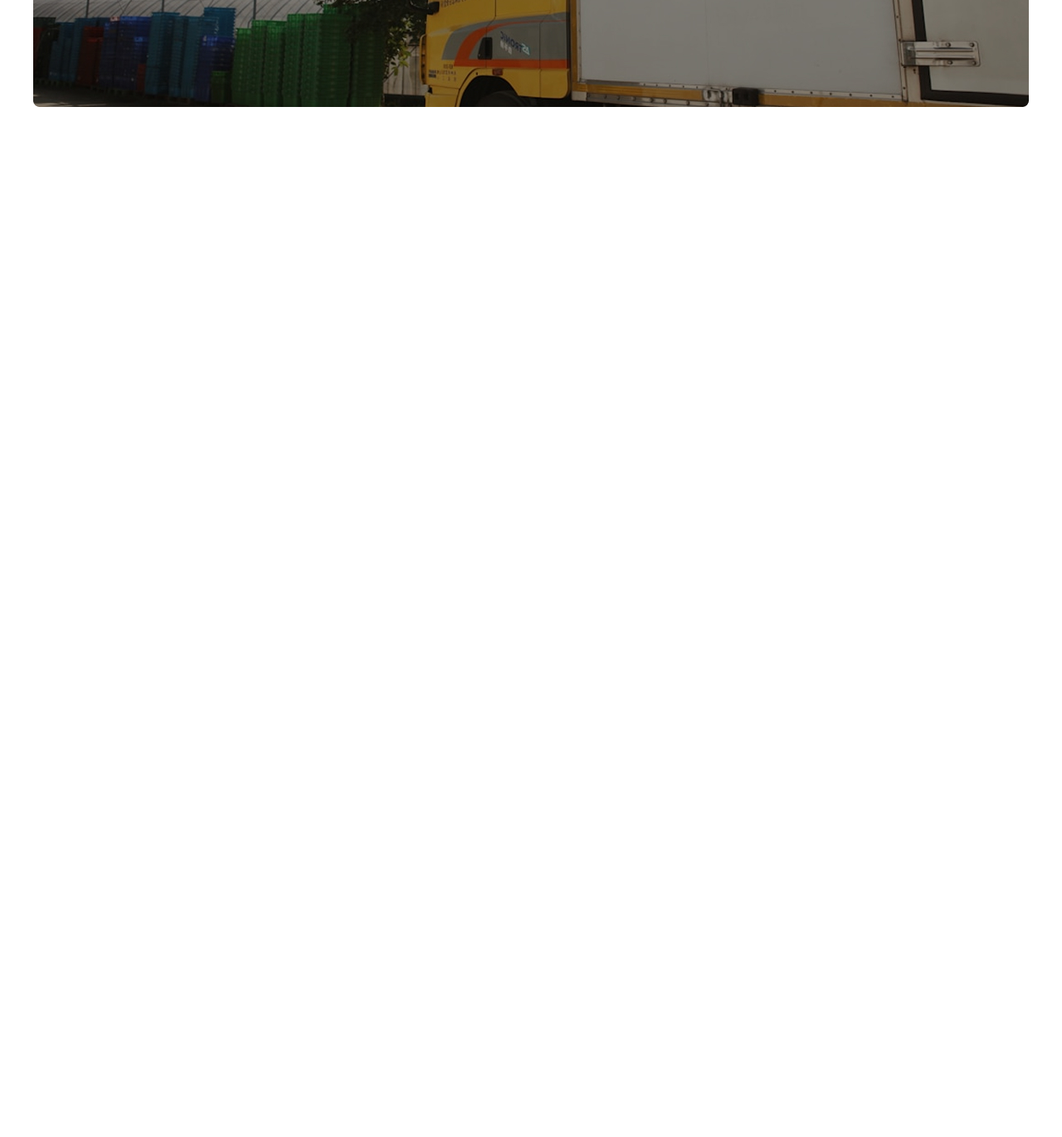
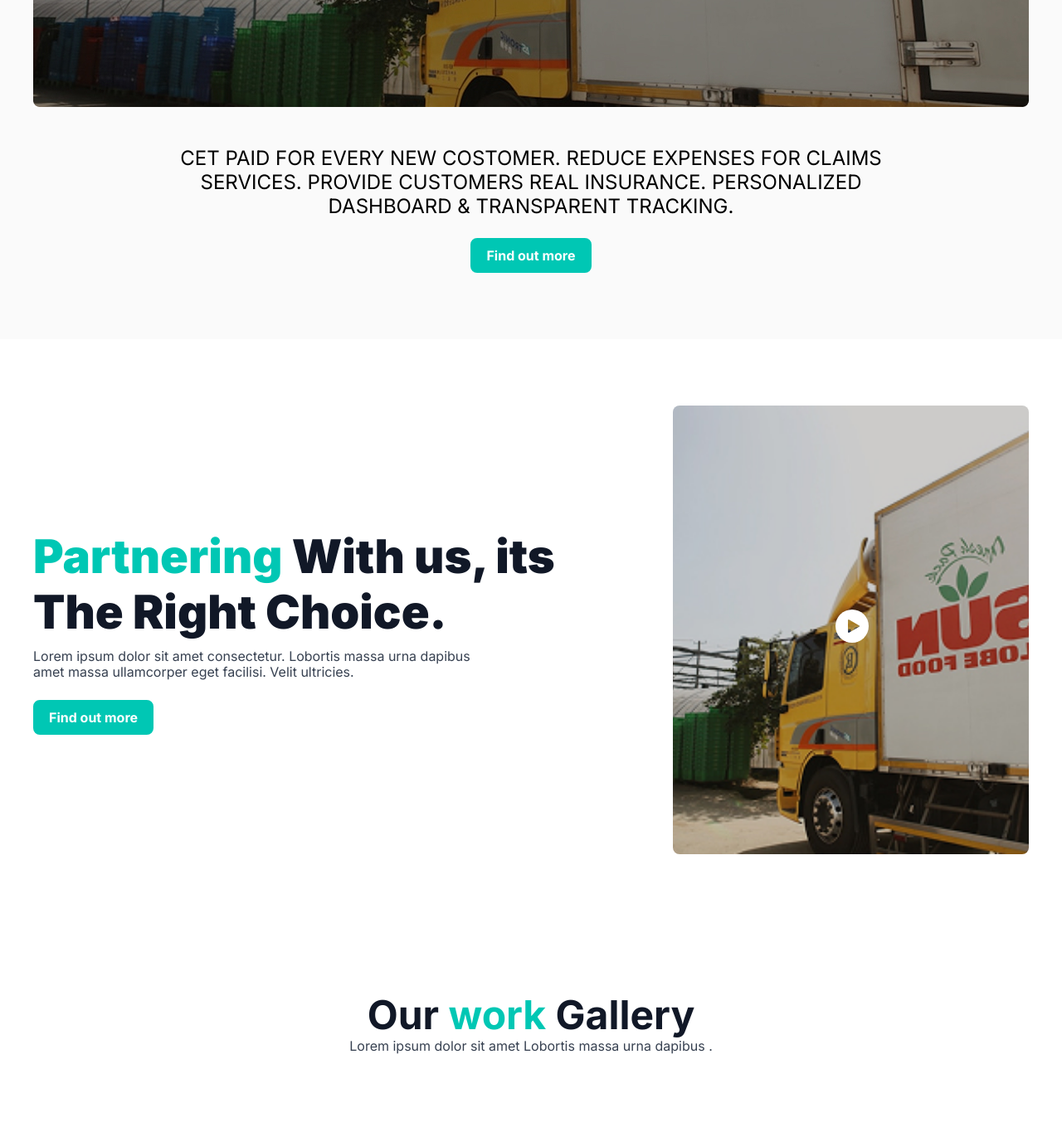
Before and after one commit to onlyMazhar/villi_teach, a plain HTML site: page index.html in a window 1280 px wide. Shown: the part 3100-4471 px from the top of the page at 83% size. Before the commit the page ends 3309 px from the top, so only its background shows below. Drawn offline with Linux system fonts and the light colour scheme.

Commit message:
gallery work ongoing

```diff
--- a/assets/CSS/index.css
+++ b/assets/CSS/index.css
@@ -79,7 +79,8 @@
 .flex {
     display: flex;
 }
-.margin-auto{
+
+.margin-auto {
     margin: 0 auto;
 }
 
@@ -304,10 +305,10 @@
 
 
 /* ===== Affiliate Section Style ===== */
-.affiliate_container{
-display: flex;
-flex-direction: column;
-justify-content: center;
+.affiliate_container {
+    display: flex;
+    flex-direction: column;
+    justify-content: center;
 }
 
 .affiliate_heading {
@@ -354,28 +355,97 @@
 }
 
 /* ===== Get Paid For Customer ===== */
-.get_paid> h4,
-.get_paid >p{
+.section_bg {
+    background-color: #FAFAFA;
+    padding: 80px 0;
+}
+
+.get_paid>h4,
+.get_paid>p {
     width: 750px;
     margin: 0 auto;
     color: var(--white);
 }
-.get_paid> h4{
+
+.get_paid>h4 {
     padding: 80px 0 24px;
     font-size: 1.5rem;
-    font-weight: 500;
+    font-weight: 400;
 }
 
-.get_paid{
+.get_paid {
     background-image: url('../images/solar_play-bold.jpg');
     height: 519px;
+    text-align: center;
+}
+
+.get_paid_second {
     text-align: center;
 
 
 }
 
+.get_paid_second h4 {
+    font-size: 1.5rem;
+    font-weight: 400;
+    width: 930px;
+    margin: 0 auto;
+    padding: 48px 0 24px;
+}
+
+/* ===== Partner Section Styles */
+.partner_section {
+    display: flex;
+    gap: 48px;
+    flex-direction: row;
+    justify-content: space-between;
+    align-items: center;
+}
+
+.partner_content {
+    width: 700px;
+}
+
+.partner_content>p {
+    padding: 10px 0 24px;
+    width: 565px;
+}
+
+.partner_img_container {
+    position: relative;
+}
+
+.partner_img_container>img {
+    height: 541px;
+    width: 429px;
+    object-fit: cover;
+    border-radius: var(--b-radius);
+}
+
+.bg_image {
+    position: absolute;
+    top: 45%;
+    right: 45%;
+    height: 20px;
+    width: 20px;
+    padding: 20px;
+    border-radius: 50%;
+    background-image: url("../images/playIcon.svg");
+    background-position: center;
+    background-repeat: no-repeat;
+
+}
 
 
+/* ===== Gallery Section Styles ===== */
+
+.gallery_section{
+    text-align: center;
+    gap: 10px;
+}
+.gallery_img_container{
+
+}
 
 
 
--- a/index.html
+++ b/index.html
@@ -198,8 +198,8 @@
                 <button class="btn-primary">Find out more</button>
             </div>
         </section>
-        <section class="container">
-            <div class="get_paid">
+        <section class=" section_bg">
+            <div class="get_paid container">
                 <h4>
                     CET PAID FOR EVERY NEW COSTOMER.
                     REDUCE EXPENSES FOR CLAIMS SERVICES.
@@ -208,9 +208,65 @@
                     TRANSPARENT TRACKING.
                 </h4>
                 <p>
-                    Lorem ipsum dolor sit amet consectetur. Tristique molestie feugiat ornare in morbi nunc fringilla. Bibendum urna diam tincidunt elementum tristique placerat nisl egestas nunc.
+                    Lorem ipsum dolor sit amet consectetur. Tristique molestie feugiat ornare in morbi nunc fringilla.
+                    Bibendum urna diam tincidunt elementum tristique placerat nisl egestas nunc.
                 </p>
             </div>
+            <div class="get_paid_second ">
+                <h4>
+                    CET PAID FOR EVERY NEW COSTOMER.
+                    REDUCE EXPENSES FOR CLAIMS SERVICES.
+                    PROVIDE CUSTOMERS REAL INSURANCE.
+                    PERSONALIZED DASHBOARD &
+                    TRANSPARENT TRACKING.
+                </h4>
+                <button class="btn-primary">Find out more</button>
+            </div>
+        </section>
+
+        <!-- ----- Partner With us ----- -->
+        <section class="container partner_section">
+            <div class="partner_content">
+                <h1>
+                    <span class="text-color">
+                        Partnering
+                    </span>
+                    With us, its The Right Choice.
+                </h1>
+                <p>
+                    Lorem ipsum dolor sit amet consectetur. Lobortis massa urna dapibus amet massa ullamcorper eget
+                    facilisi. Velit ultricies.
+                </p>
+                <button class="btn-primary">Find out more</button>
+            </div>
+            <div class="partner_img_container">
+                <img src="assets/images/partnering.jpg" alt="">
+                <div class="bg_image"> </div>
+            </div>
+        </section>
+
+        <!-- ----- Our  Gallery ----- -->
+        <section class="container gallery_section">
+            <h2>
+                Our
+                <span class="text-color">
+                    work
+                </span>
+                Gallery
+            </h2>
+            <p>
+                Lorem ipsum dolor sit amet Lobortis massa urna dapibus .
+            </p>
+            <div class="gallery_img_container">
+                <img src="" alt="">
+                <img src="" alt="">
+                <img src="" alt="">
+                <img src="" alt="">
+                <img src="" alt="">
+                <img src="" alt="">
+                <img src="" alt="">
+            </div>
+
         </section>
 
     </main>
```
Also changed, not shown: assets/images/gallery/Rectangle 19-1.jpg (added), assets/images/gallery/Rectangle 19.jpg (added), assets/images/gallery/Rectangle 20-1.jpg (added), assets/images/gallery/Rectangle 20.jpg (added), assets/images/gallery/Rectangle 21.jpg (added), assets/images/gallery/Rectangle 22.jpg (added), assets/images/gallery/Rectangle 24.jpg (added), assets/images/partner-with-us3.jpg (deleted), assets/images/partnering.jpg (added), assets/images/playIcon.svg (added), assets/images/tickMark.svg (deleted).
